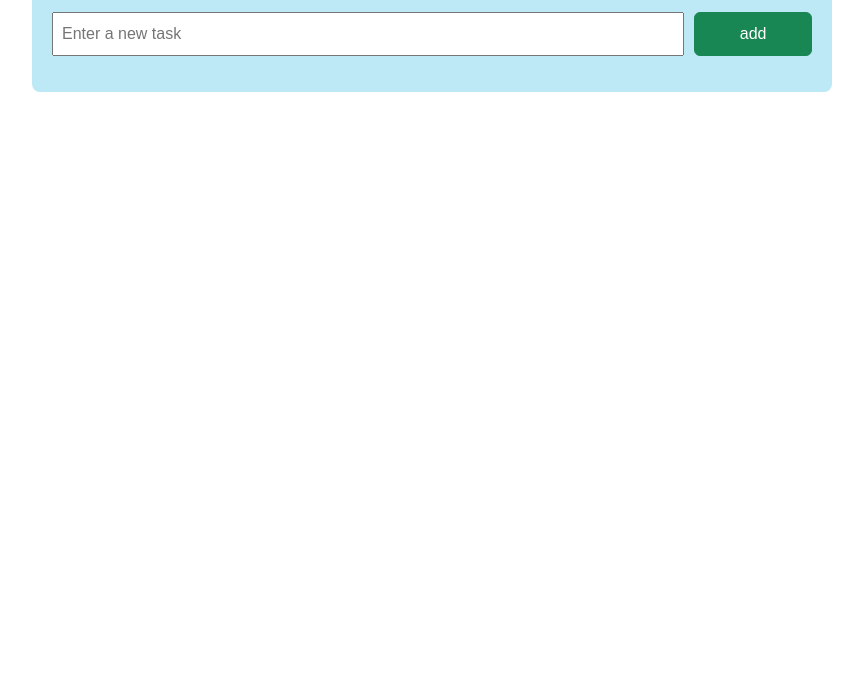
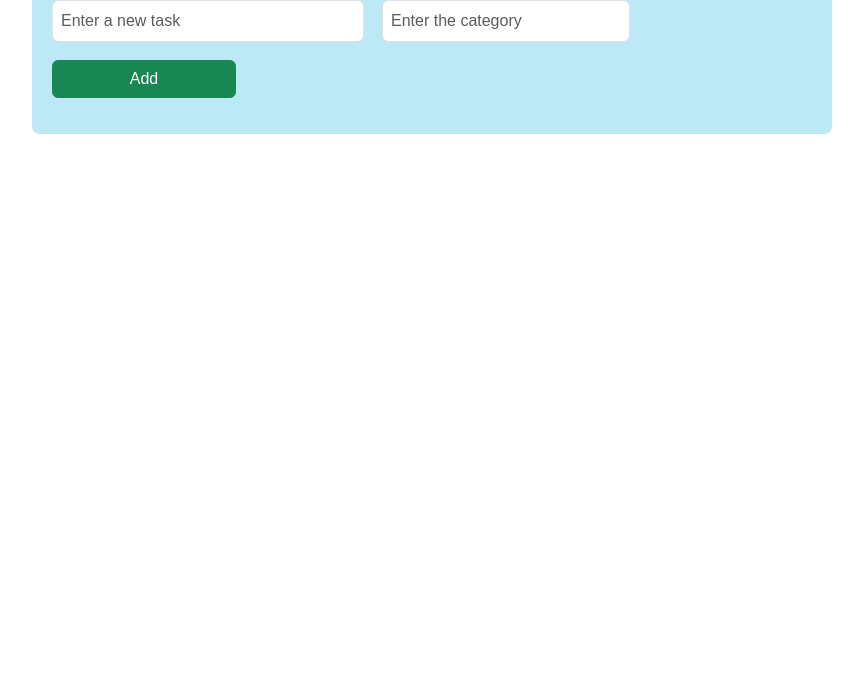
Before and after one commit to nancyashraff/TO-DO-List, a plain HTML site: page index.html in a window 1280 px wide. Shown: the part 126-800 px from the top of the page, without its empty margins (208-1071 px from the left). Drawn offline with nearby package versions, Linux system fonts and the light colour scheme.

Commit message:
Update index.html

```diff
--- a/index.html
+++ b/index.html
@@ -9,13 +9,19 @@
   <body>
     <div class="container">
       <h1>My To-Do List</h1>
-            <form id="task-form">
-                <input type="text" id="task-input" placeholder="Enter a new task" required >
-                <button type="submit" class="btn btn-success submit-button">add </button>
+      <form id="task-form" class="row g-2">
+        <div class="col-md-5">
+          <input type="text" id="task-text" class="form-control" placeholder="Enter a new task" required>
+        </div>
+        <div class="col-md-4">
+          <input type="text" id="task-category" class="form-control" placeholder="Enter the category" required>
+        </div>
+        <div class="col-md-3">
+          <button type="submit" class="btn btn-success w-100">Add</button>
+        </div>
       </form>
-            <ul id="task-list"></ul>
+      <ul id="task-list" class="list-group mt-3"></ul>
     </div>
-
     <script src="script.js"></script>
   </body>
 </html>
```
Lines whose indentation alone changed are shown as unchanged.
